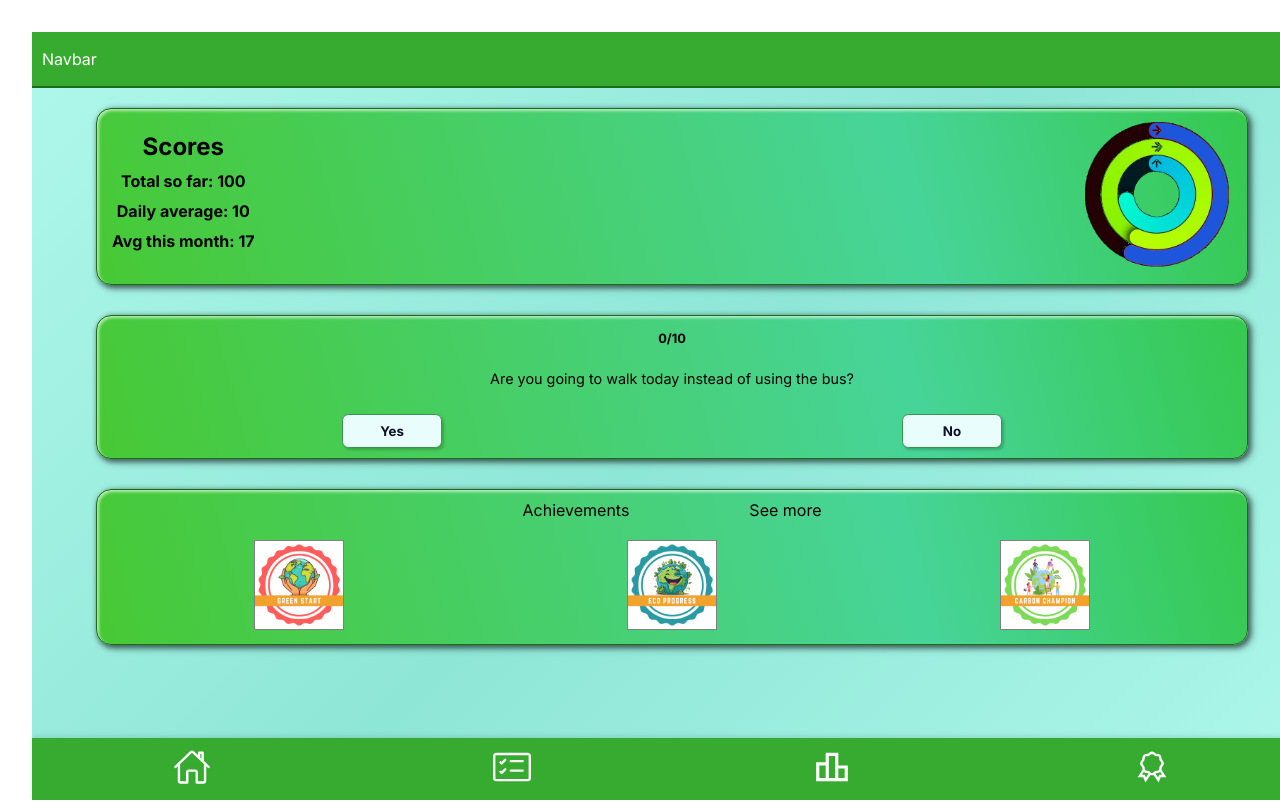
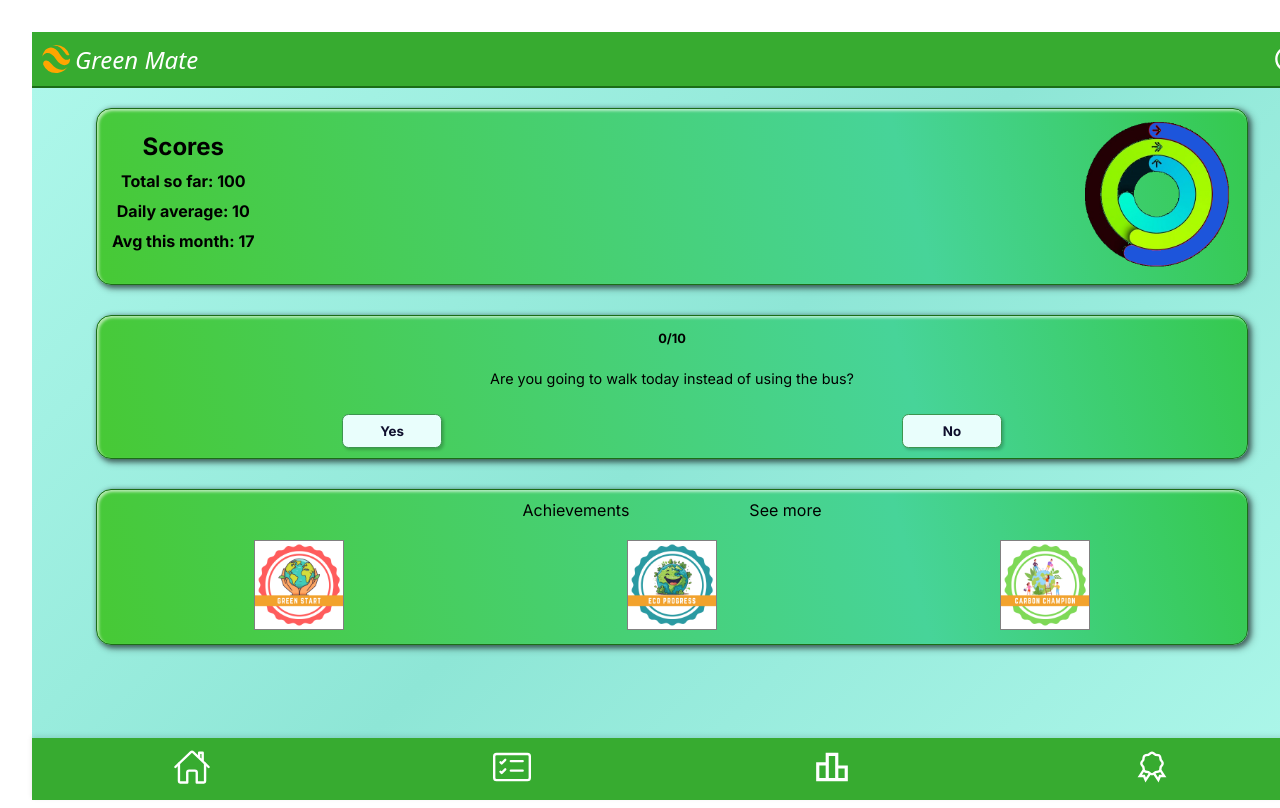
Before and after one commit to siqbal181/GreenMate, a React (Vite) app: page / in a window 1280 px wide. Shown: the top 808 px of the page. Built offline with nearby package versions, Linux system fonts and the light colour scheme.

Commit message:
fixed the css of app bar

```diff
--- a/package.json
+++ b/package.json
@@ -5,7 +5,7 @@
   "type": "module",
   "scripts": {
     "dev": "vite",
-    "start": "vite",
+    "start": "vite --host",
     "build": "vite build",
     "lint": "eslint . --ext js,jsx --report-unused-disable-directives --max-warnings 0",
     "preview": "vite preview"
--- a/src/components/Navbar.css
+++ b/src/components/Navbar.css
@@ -9,3 +9,19 @@
   font: 1.5rem;
   border-bottom: 2px solid var(--green-700);
 }
+.navbar-item{
+  display: flex;
+  align-items: center;
+}
+.nav-logo {
+  margin-right: 5px;
+  color: orange;
+  display: flex;
+
+}
+.nav-title{
+  font-size: 1.5rem;
+  font-weight: semibold;
+  font-style: italic;
+  font-family:system-ui, -apple-system, BlinkMacSystemFont, 'Segoe UI', Roboto, Oxygen, Ubuntu, Cantarell, 'Open Sans', 'Helvetica Neue', sans-serif;
+}
--- a/src/components/Navbar.jsx
+++ b/src/components/Navbar.jsx
@@ -1,11 +1,19 @@
 // import React from 'react'
+import { SiGoogleearth } from "react-icons/si";
+import { CgProfile } from "react-icons/cg";
 import './Navbar.css';
 
 // eslint-disable-next-line react/prop-types
 const Navbar = ({ setShowModal }) => {
   return (
     <nav className='navbar' onClick={() => setShowModal(true)}>
-      Navbar
+      <div className='navbar-item'>
+        <div className='nav-logo'>
+          <SiGoogleearth size={28}/>
+        </div>
+        <div className='nav-title'>Green Mate</div>
+        </div>
+      <div className='navbar-item'><CgProfile size={28}/></div>
     </nav>
   )
 }
```
